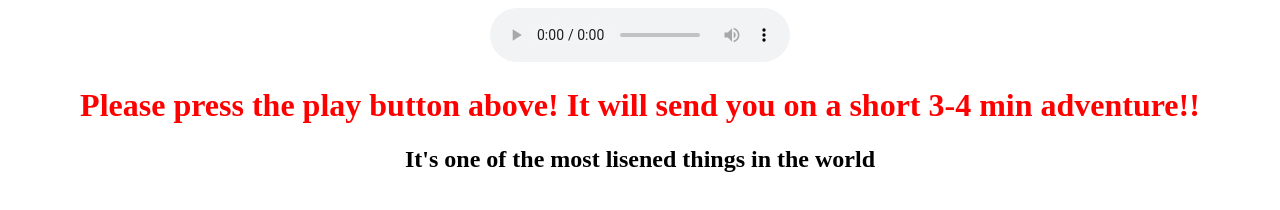
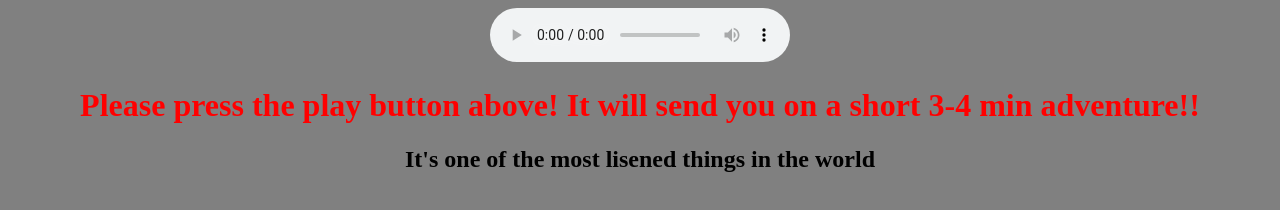
Before and after one commit to Catteleya/BEN-HOW-DARE-YOU, a plain HTML site: page index.html in a window 1280 px wide. Drawn offline with Linux system fonts and the light colour scheme.

Commit message:
Update index.html

```diff
--- a/index.html
+++ b/index.html
@@ -5,7 +5,7 @@
   <style>
     *{text-align: center}
     h1{color: red}
-    body{background-color: rgb(255, 255, 255}
+    body{background-color: rgb(128, 128, 128)}
   </style>
   <body>
 
```
